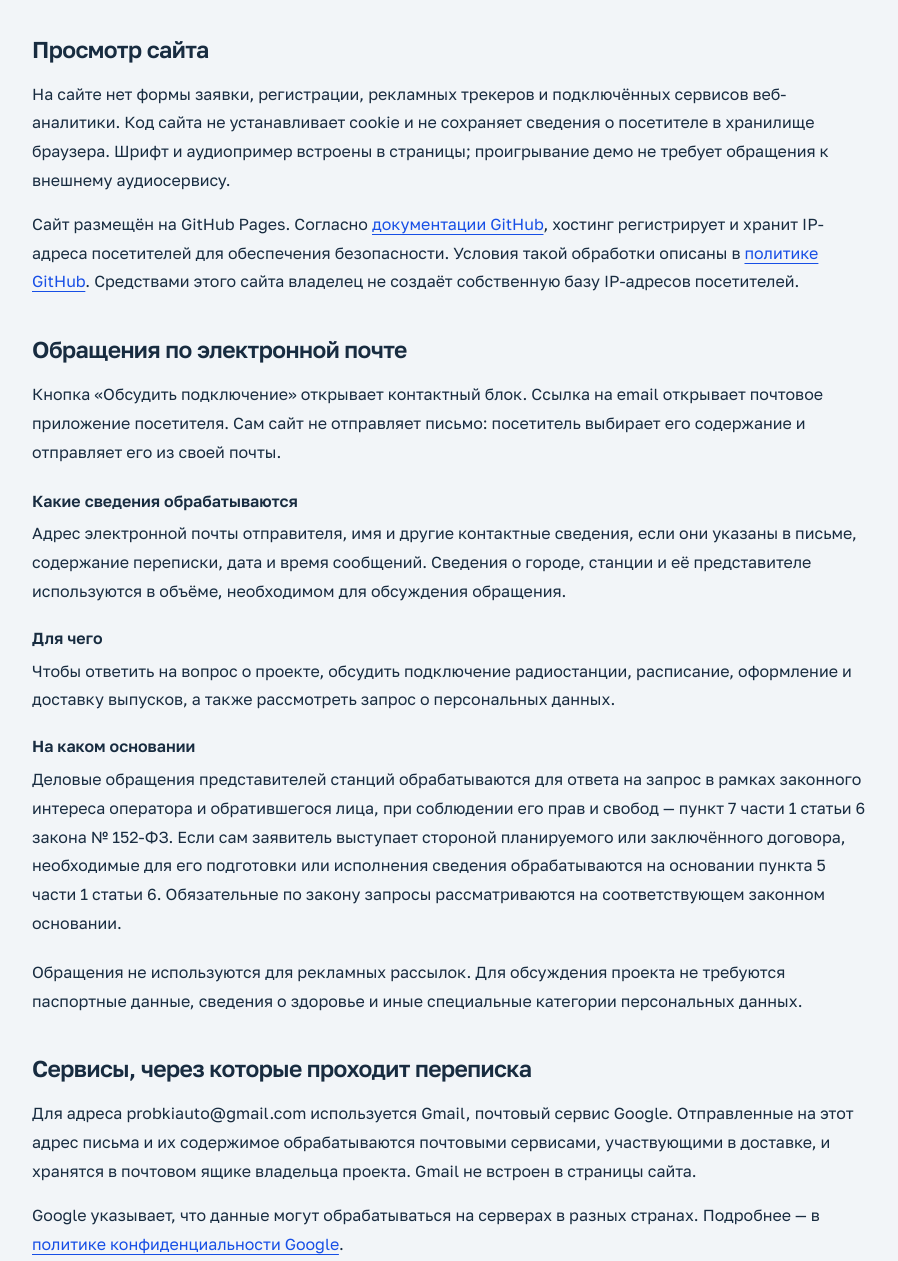
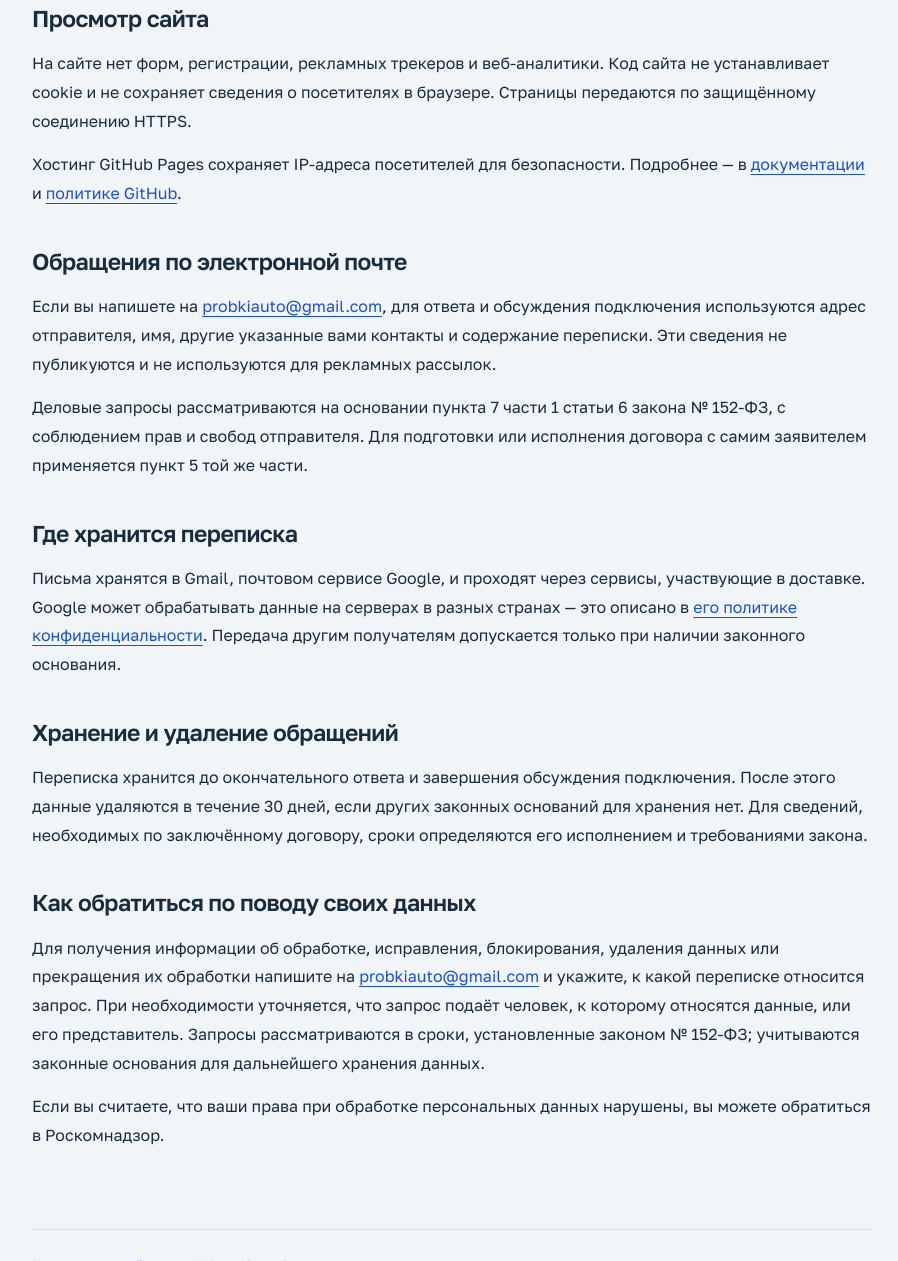
Before and after one commit to probki-program/probki-auto, a plain HTML site: page privacy.html in a window 1280 px wide. Shown: the part 603-1864 px from the top of the page, without its empty margins (188-1086 px from the left). Drawn offline with Linux system fonts and the light colour scheme.

Commit message:
Shorten data policy and clarify retention wording

```diff
--- a/privacy.html
+++ b/privacy.html
@@ -115,7 +115,7 @@ OTHER DEALINGS IN THE FONT SOFTWARE.
 <main id="main">
 <h1>Политика обработки персональных данных</h1>
 <p class="date">Редакция от 14 ноября 2026 года</p>
-<p class="intro">Здесь описано, как обрабатываются обращения к владельцу проекта «Пробки» и какие технические сведения получает хостинг сайта.</p>
+<p class="intro">Как используются сведения из обращений по проекту «Пробки».</p>
 <div class="owner">
 <p><strong>Владелец проекта и оператор данных обращений:</strong><br>Баландин Василий Иванович, плательщик налога на профессиональный доход.</p>
 <p><strong>Почта для связи и запросов о данных:</strong><br><a href="mailto:probkiauto@gmail.com">probkiauto@gmail.com</a></p>
@@ -123,40 +123,26 @@ OTHER DEALINGS IN THE FONT SOFTWARE.
 </div>
 
 <section aria-labelledby="site-data"><h2 id="site-data">Просмотр сайта</h2>
-<p>На сайте нет формы заявки, регистрации, рекламных трекеров и подключённых сервисов веб-аналитики. Код сайта не устанавливает cookie и не сохраняет сведения о посетителе в хранилище браузера. Шрифт и аудиопример встроены в страницы; проигрывание демо не требует обращения к внешнему аудиосервису.</p>
-<p>Сайт размещён на GitHub Pages. Согласно <a href="https://docs.github.com/en/pages/getting-started-with-github-pages/what-is-github-pages#data-collection" rel="noreferrer">документации GitHub</a>, хостинг регистрирует и хранит IP-адреса посетителей для обеспечения безопасности. Условия такой обработки описаны в <a href="https://docs.github.com/en/site-policy/privacy-policies/github-general-privacy-statement" rel="noreferrer">политике GitHub</a>. Средствами этого сайта владелец не создаёт собственную базу IP-адресов посетителей.</p>
+<p>На сайте нет форм, регистрации, рекламных трекеров и веб-аналитики. Код сайта не устанавливает cookie и не сохраняет сведения о посетителях в браузере. Страницы передаются по защищённому соединению HTTPS.</p>
+<p>Хостинг GitHub Pages сохраняет IP-адреса посетителей для безопасности. Подробнее — в <a href="https://docs.github.com/en/pages/getting-started-with-github-pages/what-is-github-pages#data-collection" rel="noreferrer">документации</a> и <a href="https://docs.github.com/en/site-policy/privacy-policies/github-general-privacy-statement" rel="noreferrer">политике GitHub</a>.</p>
 </section>
 
 <section aria-labelledby="messages"><h2 id="messages">Обращения по электронной почте</h2>
-<p>Кнопка «Обсудить подключение» открывает контактный блок. Ссылка на email открывает почтовое приложение посетителя. Сам сайт не отправляет письмо: посетитель выбирает его содержание и отправляет его из своей почты.</p>
-<dl class="terms">
-<dt>Какие сведения обрабатываются</dt><dd>Адрес электронной почты отправителя, имя и другие контактные сведения, если они указаны в письме, содержание переписки, дата и время сообщений. Сведения о городе, станции и её представителе используются в объёме, необходимом для обсуждения обращения.</dd>
-<dt>Для чего</dt><dd>Чтобы ответить на вопрос о проекте, обсудить подключение радиостанции, расписание, оформление и доставку выпусков, а также рассмотреть запрос о персональных данных.</dd>
-<dt>На каком основании</dt><dd>Деловые обращения представителей станций обрабатываются для ответа на запрос в рамках законного интереса оператора и обратившегося лица, при соблюдении его прав и свобод — пункт 7 части 1 статьи 6 закона № 152-ФЗ. Если сам заявитель выступает стороной планируемого или заключённого договора, необходимые для его подготовки или исполнения сведения обрабатываются на основании пункта 5 части 1 статьи 6. Обязательные по закону запросы рассматриваются на соответствующем законном основании.</dd>
-</dl>
-<p>Обращения не используются для рекламных рассылок. Для обсуждения проекта не требуются паспортные данные, сведения о здоровье и иные специальные категории персональных данных.</p>
+<p>Если вы напишете на <a href="mailto:probkiauto@gmail.com">probkiauto@gmail.com</a>, для ответа и обсуждения подключения используются адрес отправителя, имя, другие указанные вами контакты и содержание переписки. Эти сведения не публикуются и не используются для рекламных рассылок.</p>
+<p>Деловые запросы рассматриваются на основании пункта 7 части 1 статьи 6 закона № 152-ФЗ, с соблюдением прав и свобод отправителя. Для подготовки или исполнения договора с самим заявителем применяется пункт 5 той же части.</p>
 </section>
 
-<section aria-labelledby="services"><h2 id="services">Сервисы, через которые проходит переписка</h2>
-<p>Для адреса probkiauto@gmail.com используется Gmail, почтовый сервис Google. Отправленные на этот адрес письма и их содержимое обрабатываются почтовыми сервисами, участвующими в доставке, и хранятся в почтовом ящике владельца проекта. Gmail не встроен в страницы сайта.</p>
-<p>Google указывает, что данные могут обрабатываться на серверах в разных странах. Подробнее — в <a href="https://policies.google.com/privacy?hl=ru" rel="noreferrer">политике конфиденциальности Google</a>.</p>
-<p>Содержимое обращений не публикуется на сайте и не продаётся. Передача иным получателям допускается только при наличии законного основания.</p>
+<section aria-labelledby="services"><h2 id="services">Где хранится переписка</h2>
+<p>Письма хранятся в Gmail, почтовом сервисе Google, и проходят через сервисы, участвующие в доставке. Google может обрабатывать данные на серверах в разных странах — это описано в <a href="https://policies.google.com/privacy?hl=ru" rel="noreferrer">его политике конфиденциальности</a>. Передача другим получателям допускается только при наличии законного основания.</p>
 </section>
 
 <section aria-labelledby="storage"><h2 id="storage">Хранение и удаление обращений</h2>
-<p>Переписка по вопросу о проекте хранится до завершения рассмотрения обращения и обсуждения подключения. Если договор не заключён и других законных оснований для хранения нет, данные удаляются в срок не более 30 дней после достижения цели обработки. Это правило работы с почтой; автоматическую очистку писем сайт не выполняет.</p>
-<p>Если сведения необходимы для исполнения договора, рассмотрения требований либо выполнения обязанностей, установленных законом, срок их хранения определяется соответствующей целью и правовым основанием.</p>
-<p>Для защиты обращений доступ к переписке должен быть ограничен необходимым кругом лиц. Владелец отвечает за настройки доступа к своему почтовому ящику и удаление ненужных копий. Работа и сроки хранения технических журналов хостинга определяются GitHub.</p>
+<p>Переписка хранится до окончательного ответа и завершения обсуждения подключения. После этого данные удаляются в течение 30 дней, если других законных оснований для хранения нет. Для сведений, необходимых по заключённому договору, сроки определяются его исполнением и требованиями закона.</p>
 </section>
 
 <section aria-labelledby="rights"><h2 id="rights">Как обратиться по поводу своих данных</h2>
-<p>Напишите на <a href="mailto:probkiauto@gmail.com">probkiauto@gmail.com</a>. Можно запросить информацию об обработке, уточнение неточных сведений, блокирование или удаление данных, а также прекращение обработки в предусмотренных законом случаях.</p>
-<p>Укажите, к какой переписке относится запрос. Для защиты данных может потребоваться уточнение, позволяющее подтвердить, что обращается их субъект или его уполномоченный представитель. Ответ и необходимые действия выполняются в сроки, установленные законом № 152-ФЗ. При наличии другого законного основания обработка может продолжаться в необходимом объёме.</p>
+<p>Для получения информации об обработке, исправления, блокирования, удаления данных или прекращения их обработки напишите на <a href="mailto:probkiauto@gmail.com">probkiauto@gmail.com</a> и укажите, к какой переписке относится запрос. При необходимости уточняется, что запрос подаёт человек, к которому относятся данные, или его представитель. Запросы рассматриваются в сроки, установленные законом № 152-ФЗ; учитываются законные основания для дальнейшего хранения данных.</p>
 <p>Если вы считаете, что ваши права при обработке персональных данных нарушены, вы можете обратиться в Роскомнадзор.</p>
-</section>
-
-<section aria-labelledby="changes"><h2 id="changes">Изменения политики</h2>
-<p>При изменении способов обработки данных обновляется эта страница и дата её редакции. Текущая версия доступна по ссылке «Обработка данных» внизу сайта и в контактном блоке.</p>
 </section>
 </main>
 <footer class="foot"><a href="./index.html">Вернуться на сайт</a><a href="mailto:probkiauto@gmail.com">probkiauto@gmail.com</a></footer>
```
